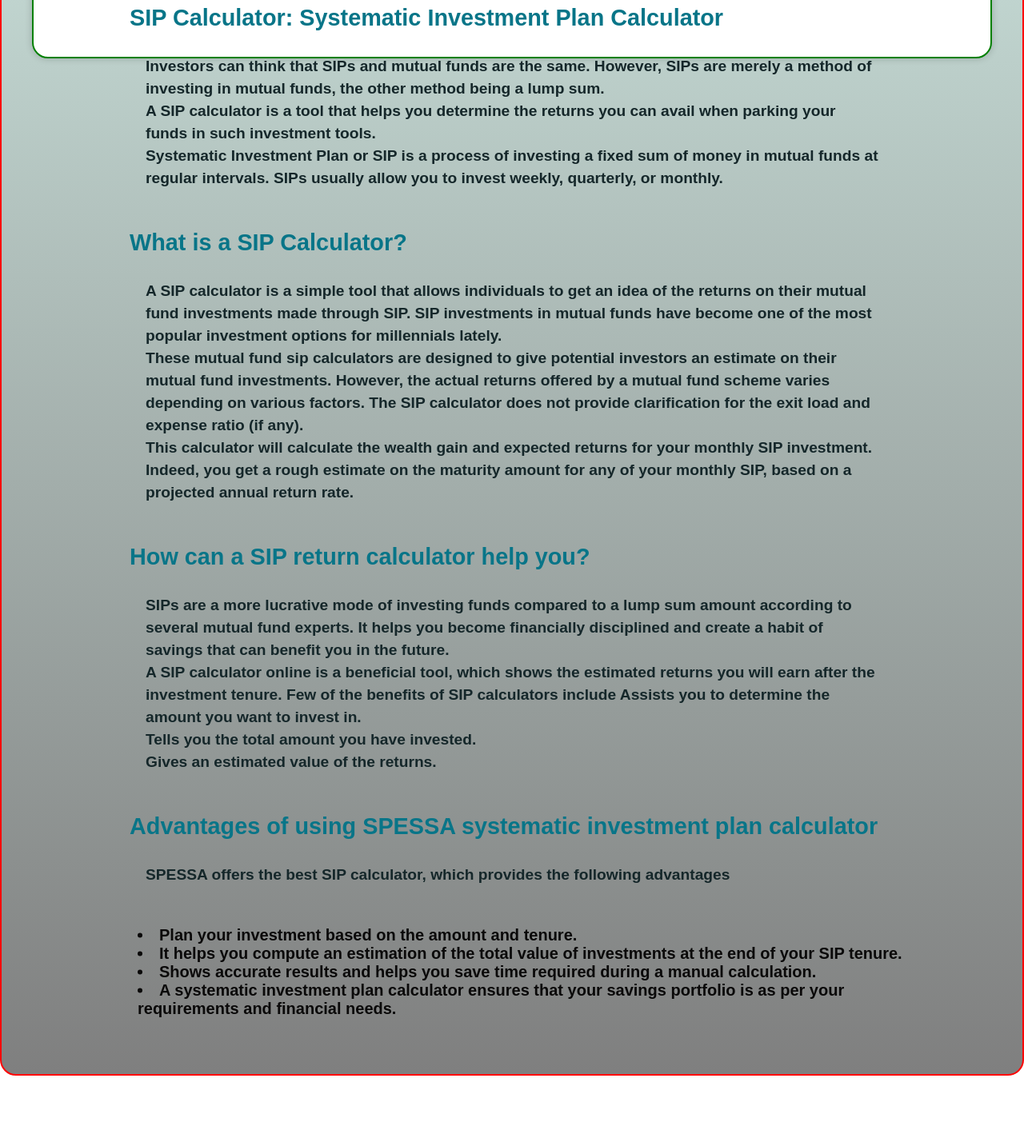
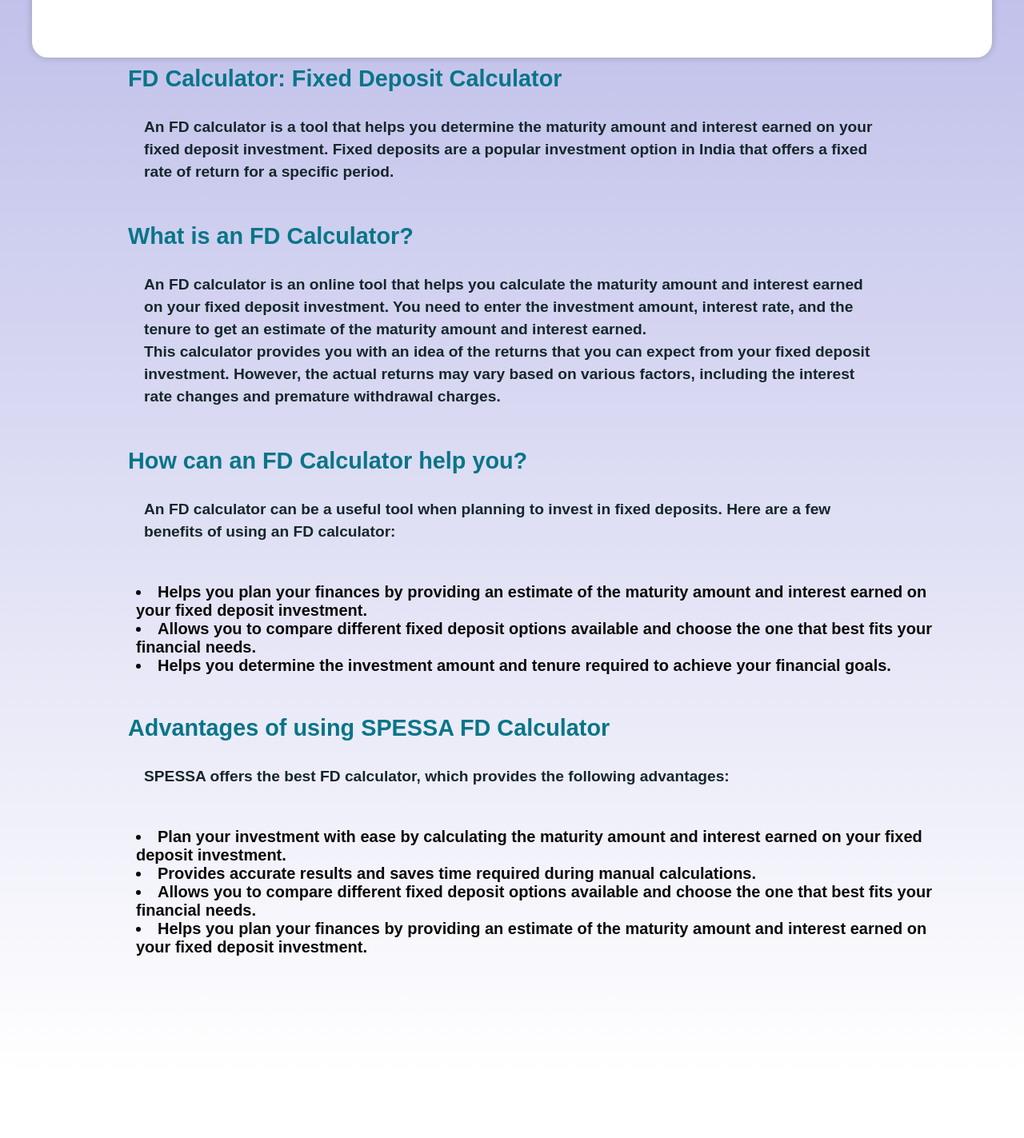
Before and after one commit to raheelhparekh/expense_tracker-SPESA-, a PHP site: page /FD_Calculator.html in a window 1280 px wide. Shown: the part 790-2213 px from the top of the page at 80% size. After the commit the page ends 1985 px from the top, so only its background shows below. Run offline with PHP 8.4, Linux system fonts and the light colour scheme.

Commit message:
Added articles to all the calculators

```diff
--- a/frontend/FD_Calculator.html
+++ b/frontend/FD_Calculator.html
@@ -59,40 +59,73 @@
 		</div>
 		<div class="text_content">
 			<p>
-				 <h3>SIP Calculator: Systematic Investment Plan Calculator</h3>
-				<p> Investors can think that SIPs and mutual funds are the same. However, SIPs are merely a method of investing in mutual funds, the other method being a lump sum. <br>
-					 A SIP calculator is a tool that helps you determine the returns you can avail when parking your funds in such investment tools. <br> Systematic Investment Plan or SIP is a process of investing a fixed sum of money in mutual funds at regular intervals. SIPs usually allow you to invest weekly, quarterly, or monthly.</p>
+                <h3>
+					FD Calculator: Fixed Deposit Calculator
+				</h3>
 
-				<h3>What is a SIP Calculator?</h3>
+                <p>
+					An FD calculator is a tool that helps you determine the maturity amount and
+					interest earned on your fixed deposit investment. Fixed deposits are a popular
+					investment option in India that offers a fixed rate of return for a specific period.
+				</p>
+
+				<h3>
+					What is an FD Calculator?
+				</h3>
+
 				<p>
-				A SIP calculator is a simple tool that allows individuals to get an idea of the returns on their mutual fund investments made through SIP. SIP investments in mutual funds have become one of the most popular investment options for millennials lately. <br>
+					An FD calculator is an online tool that helps you calculate the maturity amount and interest
+					earned on your fixed deposit investment. You need to enter the investment amount, interest rate,
+					and the tenure to get an estimate of the maturity amount and interest earned.
+					<br>
+					This calculator provides you with an idea of the returns that you can expect from your fixed
+					deposit investment. However, the actual returns may vary based on various factors, including the
+					interest rate changes and premature withdrawal charges.
+				</p>
 
-				These mutual fund sip calculators are designed to give potential investors an estimate on their mutual fund investments. However, the actual returns offered by a mutual fund scheme varies depending on various factors. The SIP calculator does not provide clarification for the exit load and expense ratio (if any). <br>
+				<h3>How can an FD Calculator help you?</h3>
+				<p>An FD calculator can be a useful tool when planning to invest in fixed deposits. Here are a few
+					benefits of using an FD calculator:
 
-				This calculator will calculate the wealth gain and expected returns for your monthly SIP investment. Indeed, you get a rough estimate on the maturity amount for any of your monthly SIP, based on a projected annual return rate.</p>
+					<li>
+						Helps you plan your finances by providing an estimate of the maturity amount and interest
+						earned on your fixed deposit investment.
+					</li>
+
+					<li>
+						Allows you to compare different fixed deposit options available and choose the one that best
+						fits your financial needs.
+					</li>
+
+					<li>
+						Helps you determine the investment amount and tenure required to achieve your financial goals.
+					</li>
+
 				</p>
-				<h3>How can a SIP return calculator help you?</h3>
-				<p>
-					SIPs are a more lucrative mode of investing funds compared to a lump sum amount according to several mutual fund experts. It helps you become financially disciplined and create a habit of savings that can benefit you in the future. <br>
 
-					A SIP calculator online is a beneficial tool, which shows the estimated returns you will earn after the investment tenure.
+				<h3>Advantages of using SPESSA FD Calculator</h3>
+				<p>SPESSA offers the best FD calculator, which provides the following advantages:
 
-					Few of the benefits of SIP calculators include
+					<li>
+						Plan your investment with ease by calculating the maturity amount and interest earned on your
+						fixed deposit investment.
+					</li>
 
-					Assists you to determine the amount you want to invest in. <br>
-					Tells you the total amount you have invested. <br>
-					Gives an estimated value of the returns.
-					</p>
-				<h3>Advantages of using SPESSA systematic investment plan calculator</h3>
-				<p>
-					SPESSA offers the best SIP calculator, which provides the following advantages
+					<li>
+						Provides accurate results and saves time required during manual calculations.
+					</li>
 
-					<li> Plan your investment based on the amount and tenure.</li>
-					<li> It helps you compute an estimation of the total value of investments at the end of your SIP tenure.</li>
-					<li> Shows accurate results and helps you save time required during a manual calculation. </li>
-					<li> A systematic investment plan calculator ensures that your savings portfolio is as per your requirements and financial needs.</li>
+					<li>
+						Allows you to compare different fixed deposit options available and choose the one that best
+						fits your financial needs.
+					</li>
+
+					<li>
+						Helps you plan your finances by providing an estimate of the maturity amount and
+						interest earned on your fixed deposit investment.
+					</li>
 				</p>
-				</p>
+			</p>
 		</div>
 	</div>
 	<script src="js/FD-Calculator.js"></script>
--- a/frontend/css/EMI-Calculator.css
+++ b/frontend/css/EMI-Calculator.css
@@ -8,7 +8,8 @@
 .container {
   width: 100%;
   height: 250vh;
-  background: linear-gradient(#dffdf5, rgba(0, 0, 0, 0.5)), url();
+  /* background: linear-gradient(#dffdf5, rgba(0, 0, 0, 0.5)), url(); */
+  background: linear-gradient(rgb(163, 163, 225),white), url();
   background-size: cover;
   background-position: center;
   position: relative;
--- a/frontend/css/FD-Calculator.css
+++ b/frontend/css/FD-Calculator.css
@@ -8,7 +8,8 @@
 .container {
     width: 100%;
     height: 250vh;
-    background: linear-gradient(#dffdf5, rgba(0, 0, 0, 0.5)), url();
+    /* background: linear-gradient(#dffdf5, rgba(0, 0, 0, 0.5)), url(); */
+    background: linear-gradient(rgb(163, 163, 225),white), url();
     background-size: cover;
     background-position: center;
     position: relative;
@@ -16,7 +17,7 @@
     border-radius: 20px;
     max-height: fit-content;
     margin-top: 50px;
-    border: 2px solid red;
+    /* border: 2px solid red; */
 
 
 }
@@ -59,7 +60,7 @@ h1 {
     border-radius: 20px;
     border: 2px solid white;
     box-shadow: 0 0 10px 0 rgba(0,0,0,0.2);
-    border: 2px solid green;
+    /* border: 2px solid green; */
 
 }
 
```
Also changed, not shown: frontend/EMI_Calculator.html (+46 -23 lines).
